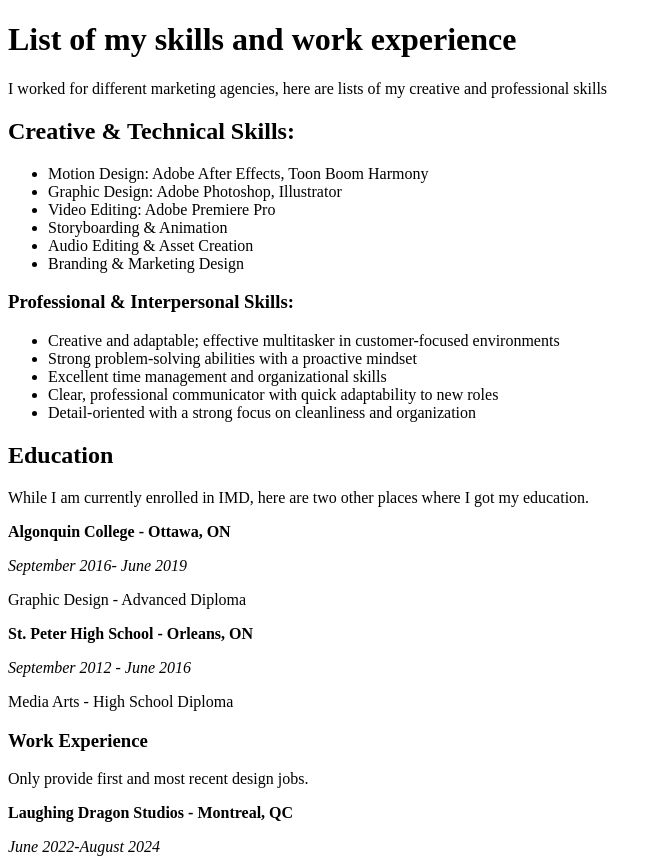
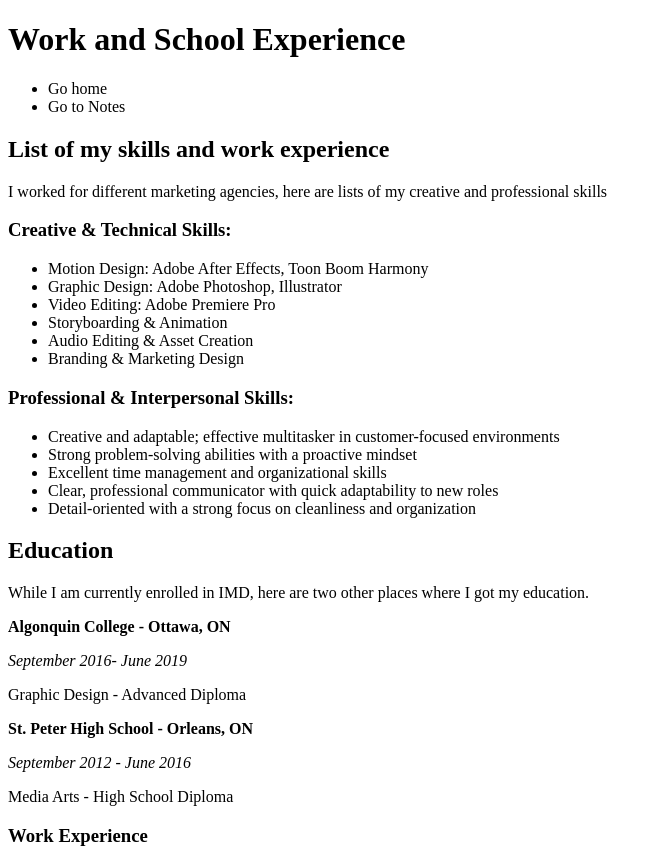
Before and after one commit to CattyLegault/CattyLegault.github.io, a plain HTML site: page html-assignment/notes.html in a window 1280 px wide. Shown: the top 858 px of the page, without its empty margins (0-662 px from the left). Drawn offline with Linux system fonts and the light colour scheme.

Commit message:
adds another nav bar

```diff
--- a/html-assignment/notes.html
+++ b/html-assignment/notes.html
@@ -6,12 +6,21 @@
     <title>Notes</title>
 </head>
 <body>
+    <header>
+        <h1>Work and School Experience</h1>
+        <nav>
+            <ul>
+                <li><a href="index.html"></a>Go home</li>
+                <li><a href="notes.html"></a>Go to Notes</li>
+            </ul>
+        </nav>
+    </header>
     <arcticle>
-    <h1>List of my skills and work experience</h1>
+    <h2>List of my skills and work experience</h2>
         <p>I worked for different marketing agencies, here are lists of my creative and professional skills</p>
     </article>
         <section>
-            <h2>Creative & Technical Skills:</h2>
+            <h3>Creative & Technical Skills:</h3>
             <ul>
                 <li>Motion Design: Adobe After Effects, Toon Boom Harmony</li>
                 <li>Graphic Design: Adobe Photoshop, Illustrator</li>
```
